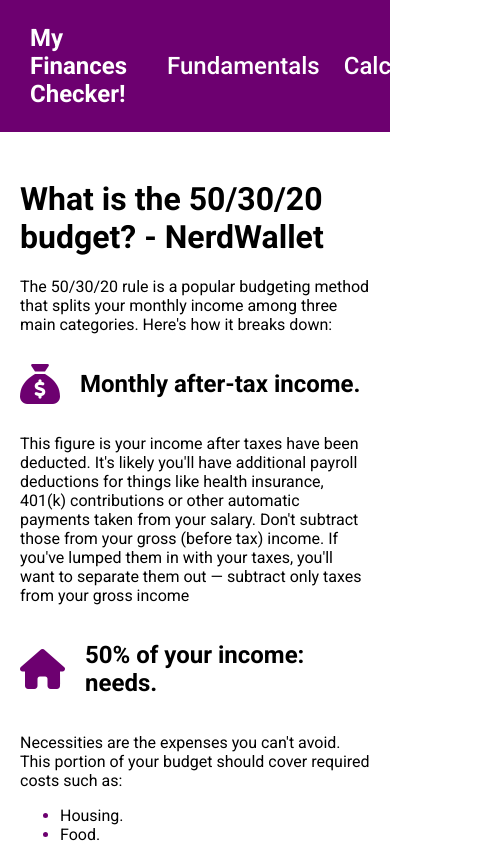
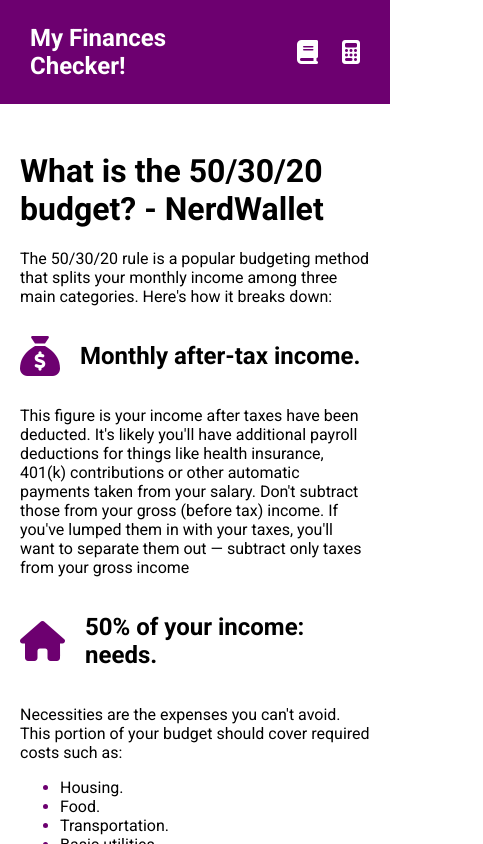
Before and after one commit to BestFriend-Sweet/my-finances-checker, a React (Vite) app: page / in a window 390 px wide. Both pictures are taken after a click on the button "Start". Shown: the top 844 px of the page, 483 px wide, since content can reach past the window. Built offline with nearby package versions, Linux system fonts and the light colour scheme.

Commit message:
feat: add icons in header for small screens plus reorder category components

```diff
--- a/src/App.css
+++ b/src/App.css
@@ -178,6 +178,19 @@
   margin-left: 1em;
 }
 
+.header .fa-solid {
+  display: none;
+}
+
+@media (max-width: 31.25em) {
+  .header .fa-solid {
+    display: block;
+  }
+  .header nav li {
+    display: none;
+  }
+}
+
 /* Fundamentals Layout */
 
 .fundamentals {
@@ -294,11 +307,11 @@
 }
 
 .calculator .Wants {
-  grid-area: savings;
+  grid-area: wants;
 }
 
 .calculator .Savings {
-  grid-area: wants;
+  grid-area: savings;
 }
 
 @media (min-width: 50em)  {
@@ -341,10 +354,10 @@
     grid-area: needs;
   }
   .calculator .Wants {
-    grid-area: savings;
+    grid-area: wants;
   }
   .calculator .Savings {
-    grid-area: wants;
+    grid-area: savings;
   }
   .calculator>button {
     grid-area: check-btn;
@@ -379,10 +392,10 @@
     grid-area: needs;
   }
   .calculator .Wants {
-    grid-area: savings;
+    grid-area: wants;
   }
   .calculator .Savings {
-    grid-area: wants;
+    grid-area: savings;
   }
   .calculator>button {
     grid-area: check-btn;
--- a/src/components/Header.jsx
+++ b/src/components/Header.jsx
@@ -8,9 +8,11 @@
                 <ul>
                     <Link to='fundamentals'>
                         <li>Fundamentals</li>
+                        <i class="fa-solid fa-book"></i>
                     </Link>
                     <Link to='calculator'>
                         <li>Calculator</li>
+                        <i class="fa-solid fa-calculator"></i>
                     </Link>
                 </ul>
             </nav>
```
